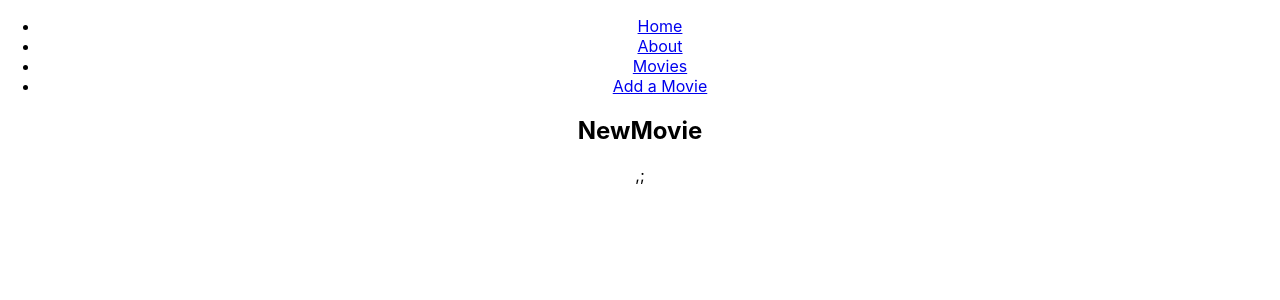
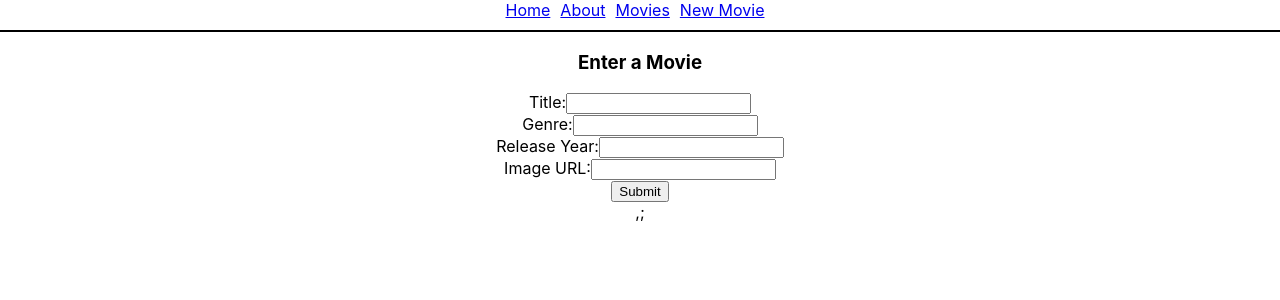
Before and after one commit to mattlance99/mockable-eighties-movies-frontend, a React (Create React App) app: page /movies/new in a window 1280 px wide. Shown: the top 300 px of the page. Built offline with nearby package versions, Linux system fonts and the light colour scheme.

Commit message:
implemented redux

```diff
--- a/package.json
+++ b/package.json
@@ -5,8 +5,11 @@
   "dependencies": {
     "react": "^16.8.6",
     "react-dom": "^16.8.6",
+    "react-redux": "^7.0.2",
     "react-router-dom": "^5.0.0",
-    "react-scripts": "2.1.8"
+    "react-scripts": "2.1.8",
+    "redux": "^4.0.1",
+    "redux-thunk": "^2.3.0"
   },
   "scripts": {
     "start": "react-scripts start",
--- a/src/App.js
+++ b/src/App.js
@@ -4,7 +4,13 @@ import About from "./components/About";
 import Navbar from "./components/Navbar";
 import Movies from "./containers/Movies";
 import NewMovie from "./components/NewMovie";
-import { BrowserRouter as Router, Route, NavLink } from "react-router-dom";
+import MovieCard from "./components/MovieCard";
+import {
+  BrowserRouter as Router,
+  Route,
+  NavLink,
+  Switch
+} from "react-router-dom";
 
 import "./App.css";
 
@@ -15,10 +21,17 @@ class App extends Component {
         <Router>
           <Navbar />
           <React.Fragment>
-            <Route exact path="/" component={Home} />
-            <Route exact path="/about" component={About} />
-            <Route exact path="/movies" component={Movies} />
-            <Route exact path="/movies/new" component={NewMovie} />
+            <Switch>
+              <Route exact path="/" component={Home} />
+              <Route exact path="/about" component={About} />
+              <Route
+                exact
+                path="/movies"
+                render={routerProps => <Movies {...routerProps} />}
+              />
+              <Route exact path="/movies/new" component={NewMovie} />
+              <Route exact path="/movies/:id" component={MovieCard} />
+            </Switch>
           </React.Fragment>
         </Router>
         ,;
--- /dev/null
+++ b/src/components/MovieCard.js
@@ -0,0 +1,19 @@
+import React, { Component } from "react";
+import Movies from "../containers/Movies";
+import { connect } from "react-redux";
+
+class MovieCard extends Component {
+  render() {
+    return null;
+  }
+}
+
+const mapStateToProps = (state, props) => {
+  console.log(props);
+  // find one movie from the state here
+  //const singleMovie = find movie from state
+  return {
+    movie: null
+  };
+};
+export default connect(mapStateToProps)(MovieCard);
--- a/src/components/Navbar.js
+++ b/src/components/Navbar.js
@@ -1,21 +1,29 @@
 import React from "react";
-import { Link } from "react-router-dom";
+import { NavLink } from "react-router-dom";
 
-const Navbar = () => (
-  <ul>
-    <li>
-      <Link to="/">Home</Link>
-    </li>
-    <li>
-      <Link to="/about">About</Link>
-    </li>
-    <li>
-      <Link to="/movies">Movies</Link>
-    </li>
-    <li>
-      <Link to="/movies/new">Add a Movie</Link>
-    </li>
-  </ul>
-);
+const NavBar = () => {
+  return (
+    <div
+      style={{
+        borderBottom: "2px solid black",
+        paddingBottom: "10px",
+        marginBottom: "12px"
+      }}
+    >
+      <NavLink style={{ marginRight: "10px" }} to="/">
+        Home
+      </NavLink>
+      <NavLink style={{ marginRight: "10px" }} to="/about">
+        About
+      </NavLink>
+      <NavLink style={{ marginRight: "10px" }} to="/movies">
+        Movies
+      </NavLink>
+      <NavLink style={{ marginRight: "10px" }} to="/movies/new">
+        New Movie
+      </NavLink>
+    </div>
+  );
+};
 
-export default Navbar;
+export default NavBar;
--- a/src/components/NewMovie.js
+++ b/src/components/NewMovie.js
@@ -1,8 +1,88 @@
-import React, { Component } from "react";
+import React from "react";
 
-class NewMovie extends Component {
+class NewMovie extends React.Component {
+  constructor() {
+    super();
+
+    this.state = {
+      title: "",
+      genre: "",
+      release_year: "",
+      image_url: ""
+    };
+  }
+
+  handleChange = e => {
+    const name = e.target.name;
+    const value = e.target.value;
+
+    this.setState({
+      [name]: value
+    });
+  };
+
+  handleSubmit = e => {
+    e.preventDefault();
+  };
+
   render() {
-    return <h2> NewMovie</h2>;
+    return (
+      <form onSubmit={this.handleSubmit}>
+        <div>
+          <h3>Enter a Movie</h3>
+          <label>
+            Title:
+            <input
+              id="title"
+              type="text"
+              name="title"
+              value={this.state.title}
+              onChange={this.handleChange}
+            />
+          </label>
+        </div>
+        <div>
+          <label>
+            Genre:
+            <input
+              id="genre"
+              type="text"
+              name="genre"
+              value={this.state.genre}
+              onChange={this.handleChange}
+            />
+          </label>
+        </div>
+        <div>
+          <label>
+            Release Year:
+            <input
+              id="release_year"
+              type="text"
+              name="release_year"
+              value={this.state.release_year}
+              onChange={this.handleChange}
+            />
+          </label>
+        </div>
+        <div>
+          <label>
+            Image URL:
+            <input
+              id="image_url"
+              type="image_url"
+              name="image_url"
+              value={this.state.image_url}
+              onChange={this.handleChange}
+            />
+          </label>
+        </div>
+
+        <div>
+          <button type="submit">Submit</button>
+        </div>
+      </form>
+    );
   }
 }
 
--- a/src/containers/Movies.js
+++ b/src/containers/Movies.js
@@ -1,24 +1,19 @@
 import React, { Component } from "react";
-
-const allMovies = [
-  { id: 1, title: "Kingdom Come", genre: "Tall tale", release_year: "1989" },
-  {
-    id: 2,
-    title: "Snowbirds Don't Fly",
-    genre: "Fairy tale",
-    release_year: "1988"
-  }
-];
+import { Link } from "react-router-dom";
+import MovieCard from "../components/MovieCard";
+import App from "../App";
+import { Route } from "react-router-dom";
+import { connect } from "react-redux";
 
 class Movies extends Component {
-  state = { movies: allMovies };
   render() {
     return (
       <div>
-        <h2> moveis</h2>
-        {this.state.movies.map(movie => (
+        {this.props.movies.map(movie => (
           <div>
-            <h3>{movie.title}</h3>
+            <h3>
+              <Link to={`/movies/${movie.id}`}>{movie.title}</Link>
+            </h3>
             <h6>{movie.release_year}</h6>
           </div>
         ))}
@@ -27,4 +22,10 @@ class Movies extends Component {
   }
 }
 
-export default Movies;
+const mapStateToProps = state => {
+  return {
+    movies: state.movies
+  };
+};
+
+export default connect(mapStateToProps)(Movies);
--- a/src/index.js
+++ b/src/index.js
@@ -2,6 +2,8 @@ import React from "react";
 import ReactDOM from "react-dom";
 import "./index.css";
 import App from "./App";
+import store from "./store";
+import { Provider } from "react-redux";
 
 import * as serviceWorker from "./serviceWorker";
 
@@ -9,5 +11,10 @@ import * as serviceWorker from "./serviceWorker";
 // unregister() to register() below. Note this comes with some pitfalls.
 // Learn more about service workers: https://bit.ly/CRA-PWA
 
-ReactDOM.render(<App />, document.getElementById("root"));
+ReactDOM.render(
+  <Provider store={store}>
+    <App />
+  </Provider>,
+  document.getElementById("root")
+);
 serviceWorker.unregister();
--- /dev/null
+++ b/src/reducers/movieReducer.js
@@ -0,0 +1,30 @@
+const allMovies = [
+  { id: 1, title: "Kingdom Come", genre: "Tall tale", release_year: "1989" },
+  {
+    id: 2,
+    title: "Snowbirds Don't Fly",
+    genre: "Fairy tale",
+    release_year: "1988"
+  }
+];
+
+function movieReducer(state = allMovies, action) {
+  let idx;
+  switch (action.type) {
+    case "ADD_MOVIE":
+      return [...state, action.book];
+
+    case "REMOVE_MOVIE":
+      idx = state.indexOf(action.id);
+      return [...state.slice(0, idx), ...state.slice(idx + 1)];
+
+    case "GET_MOVIES":
+      idx = state.indexOf(action.id);
+      return [...state.slice(0, idx), ...state.slice(idx + 1)];
+
+    default:
+      return state;
+  }
+}
+
+export default movieReducer;
--- /dev/null
+++ b/src/store.js
@@ -0,0 +1,14 @@
+import { createStore, applyMiddleware, combineReducers } from "redux";
+import movieReducer from "./reducers/movieReducer";
+import thunk from "redux-thunk";
+
+const rootReducer = combineReducers({
+  movies: movieReducer
+  //books: booksReducer
+});
+
+const store = createStore(
+  rootReducer,
+  window.__REDUX_DEVTOOLS_EXTENSION__ && window.__REDUX_DEVTOOLS_EXTENSION__()
+);
+export default store;
```
Also changed, not shown: 1 other file (tests, documents, lock files or other folders).
